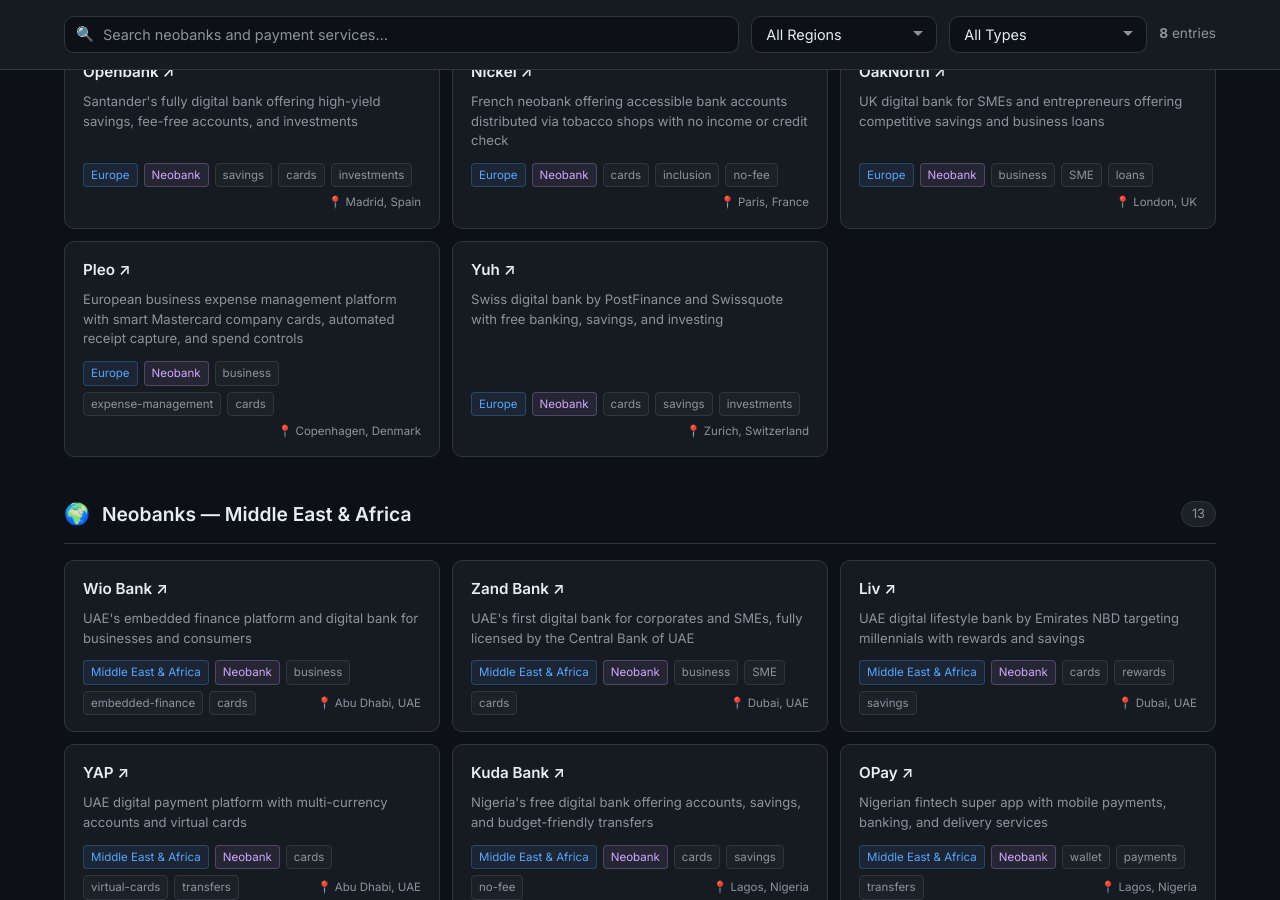
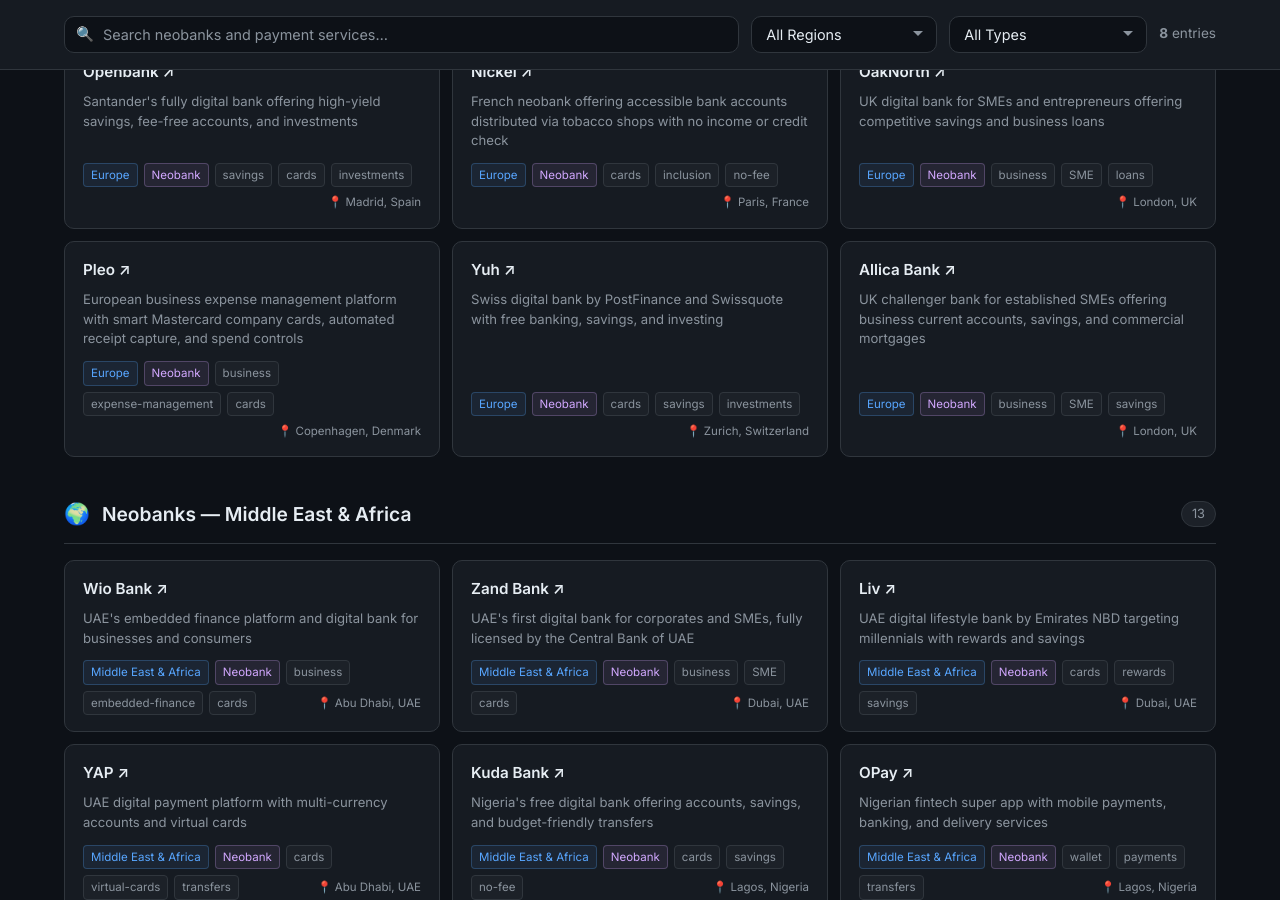
Before and after one commit to ittermit/awesome-neobanks, a Jekyll site: the page built from index.html, in a window 1280 px wide and 900 px high, scrolled down 5361 px. Built offline with Jekyll 4.4.1, drawn with Linux system fonts in a browser that asks for light colours; some of the changed text lies outside the part shown.

Commit message:
add allica bank to europe

```diff
--- a/_data/neobanks.yml
+++ b/_data/neobanks.yml
@@ -263,6 +263,15 @@
   tags: [cards, savings, investments, crypto]
   founded: 2021
   hq: "Zurich, Switzerland"
+
+- name: Allica Bank
+  url: https://allica.bank
+  description: "UK challenger bank for established SMEs offering business current accounts, savings, and commercial mortgages"
+  region: Europe
+  countries: [UK]
+  tags: [business, SME, savings, mortgages, accounts]
+  founded: 2019
+  hq: "London, UK"
 
 ## Americas
 
```
Also changed, not shown: README.md.
